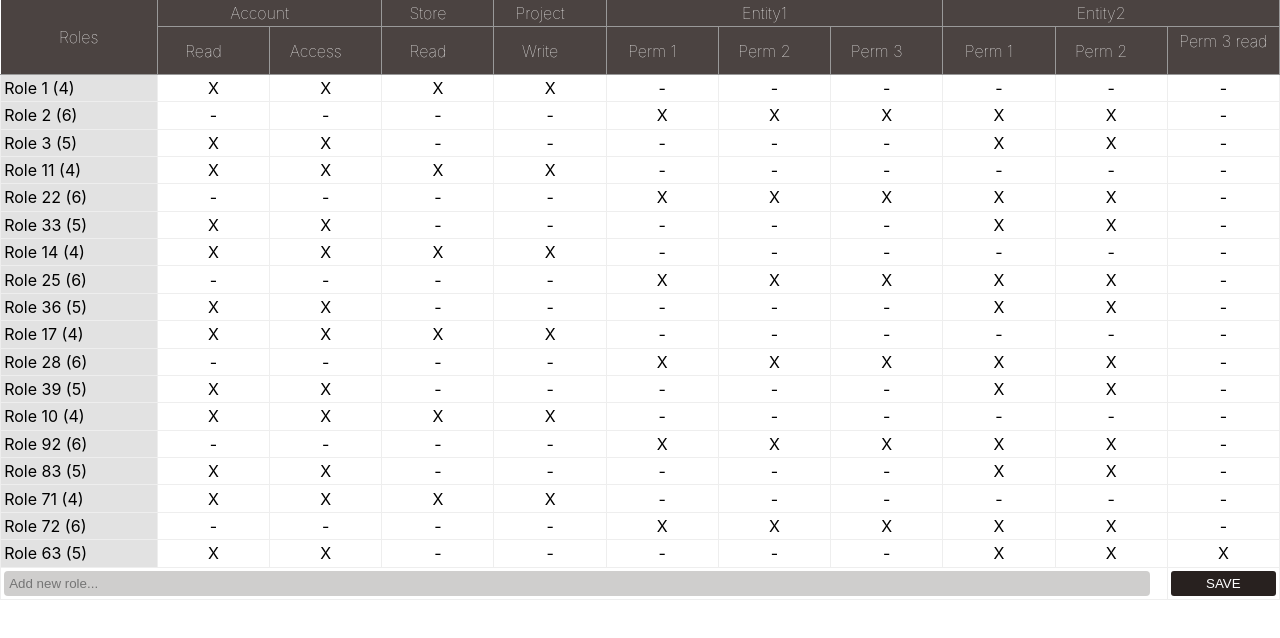
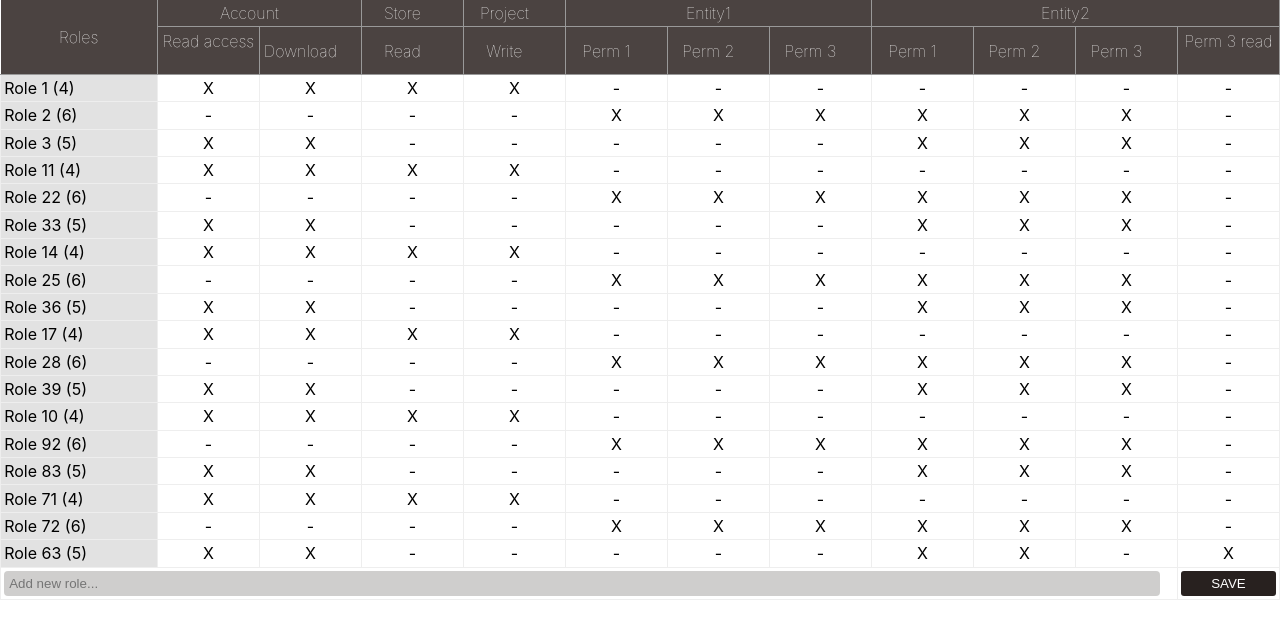
Before and after one commit to aoviedo92/test, a React (Create React App) app: page / in a window 1280 px wide. Shown: the top 638 px of the page. Built offline with nearby package versions, Linux system fonts and the light colour scheme; the HTML template or start-up script is replaced by a standard one.

Commit message:
upd mocking data

```diff
--- a/src/components/Modal.jsx
+++ b/src/components/Modal.jsx
@@ -50,7 +50,7 @@ export default class Modal extends Component {
     const RoleSummTile = ({role}) => (
     <Tile>
       <p>{role.name} <span className="id">ID: {role.id}</span></p>
-      <p>Permissions: <span className="id">{role.entities.map(e => e.string_repr).join(', ')}</span></p>
+      <p>Permissions: <span className="id">{role.entities.map(e => e.string_repr).join(', ') || 'No permissions assigned.'}</span></p>
     </Tile>
     );
     return <ModalOverlay onClick={()=>this.closeModal()} className={!this.state.show&&'fade-out'}>
--- a/src/mockData.js
+++ b/src/mockData.js
@@ -2,7 +2,7 @@ export const ROLES = [
   {
     id: "ogdb33RJ0el2A",
     name: "Role 1",
-    permissions: ['ACCOUNT:READ;ACCESS', 'STORE:READ', 'PROJECT:WRITE']
+    permissions: ['ACCOUNT:READ_ACCESS;DOWNLOAD', 'STORE:READ', 'PROJECT:WRITE']
   },
   {
     id: "Z1z1vNCvRy7hF",
@@ -12,12 +12,12 @@ export const ROLES = [
   {
     id: "LI6rMPmykXbfd",
     name: "Role 3",
-    permissions: ['ACCOUNT:READ;ACCESS', 'ENTITY2:PERM_1;PERM_2;PERM_3']
+    permissions: ['ACCOUNT:READ_ACCESS;DOWNLOAD', 'ENTITY2:PERM_1;PERM_2;PERM_3']
   },
   {
     id: "ogdb33RJ0el2A1",
     name: "Role 11",
-    permissions: ['ACCOUNT:READ;ACCESS', 'STORE:READ', 'PROJECT:WRITE']
+    permissions: ['ACCOUNT:READ_ACCESS;DOWNLOAD', 'STORE:READ', 'PROJECT:WRITE']
   },
   {
     id: "Z1z1vNCvRy7hF2",
@@ -27,12 +27,12 @@ export const ROLES = [
   {
     id: "LI6rMPmykXbfd3",
     name: "Role 33",
-    permissions: ['ACCOUNT:READ;ACCESS', 'ENTITY2:PERM_1;PERM_2;PERM_3']
+    permissions: ['ACCOUNT:READ_ACCESS;DOWNLOAD', 'ENTITY2:PERM_1;PERM_2;PERM_3']
   },
   {
     id: "ogdb33RJ0el2A4",
     name: "Role 14",
-    permissions: ['ACCOUNT:READ;ACCESS', 'STORE:READ', 'PROJECT:WRITE']
+    permissions: ['ACCOUNT:READ_ACCESS;DOWNLOAD', 'STORE:READ', 'PROJECT:WRITE']
   },
   {
     id: "Z1z1vNCvRy7hF5",
@@ -42,12 +42,12 @@ export const ROLES = [
   {
     id: "LI6rMPmykXbfd6",
     name: "Role 36",
-    permissions: ['ACCOUNT:READ;ACCESS', 'ENTITY2:PERM_1;PERM_2;PERM_3']
+    permissions: ['ACCOUNT:READ_ACCESS;DOWNLOAD', 'ENTITY2:PERM_1;PERM_2;PERM_3']
   },
   {
     id: "ogdb33RJ0el2A7",
     name: "Role 17",
-    permissions: ['ACCOUNT:READ;ACCESS', 'STORE:READ', 'PROJECT:WRITE']
+    permissions: ['ACCOUNT:READ_ACCESS;DOWNLOAD', 'STORE:READ', 'PROJECT:WRITE']
   },
   {
     id: "Z1z1vNCvRy7hF8",
@@ -57,12 +57,12 @@ export const ROLES = [
   {
     id: "LI6rMPmykXbfd9",
     name: "Role 39",
-    permissions: ['ACCOUNT:READ;ACCESS', 'ENTITY2:PERM_1;PERM_2;PERM_3']
+    permissions: ['ACCOUNT:READ_ACCESS;DOWNLOAD', 'ENTITY2:PERM_1;PERM_2;PERM_3']
   },
   {
     id: "ogdb33RJ0el2A0",
     name: "Role 10",
-    permissions: ['ACCOUNT:READ;ACCESS', 'STORE:READ', 'PROJECT:WRITE']
+    permissions: ['ACCOUNT:READ_ACCESS;DOWNLOAD', 'STORE:READ', 'PROJECT:WRITE']
   },
   {
     id: "Z1z1vNCv9Ry7hF",
@@ -72,12 +72,12 @@ export const ROLES = [
   {
     id: "LI6rMPmy8kXbfd",
     name: "Role 83",
-    permissions: ['ACCOUNT:READ;ACCESS', 'ENTITY2:PERM_1;PERM_2;PERM_3']
+    permissions: ['ACCOUNT:READ_ACCESS;DOWNLOAD', 'ENTITY2:PERM_1;PERM_2;PERM_3']
   },
   {
     id: "ogdb33RJ70el2A",
     name: "Role 71",
-    permissions: ['ACCOUNT:READ;ACCESS', 'STORE:READ', 'PROJECT:WRITE']
+    permissions: ['ACCOUNT:READ_ACCESS;DOWNLOAD', 'STORE:READ', 'PROJECT:WRITE']
   },
   {
     id: "Z1z1vN7CvRy7hF",
@@ -87,14 +87,14 @@ export const ROLES = [
   {
     id: "LI6rM6PmykXbfd",
     name: "Role 63",
-    permissions: ['ACCOUNT:READ;ACCESS', 'ENTITY2:PERM_1;PERM_2;PERM_3_READ']
+    permissions: ['ACCOUNT:READ_ACCESS;DOWNLOAD', 'ENTITY2:PERM_1;PERM_2;PERM_3_READ']
   },
 ];
 
 export const PERMISSIONS = [
-  'ACCOUNT:READ;ACCESS',
+  'ACCOUNT:READ_ACCESS;DOWNLOAD',
   'STORE:READ',
   'PROJECT:WRITE',
   'ENTITY1:PERM_1;PERM_2;PERM_3',
-  'ENTITY2:PERM_1;PERM_2;PERM_3_READ'
+  'ENTITY2:PERM_1;PERM_2;PERM_3;PERM_3_READ'
 ];
```
